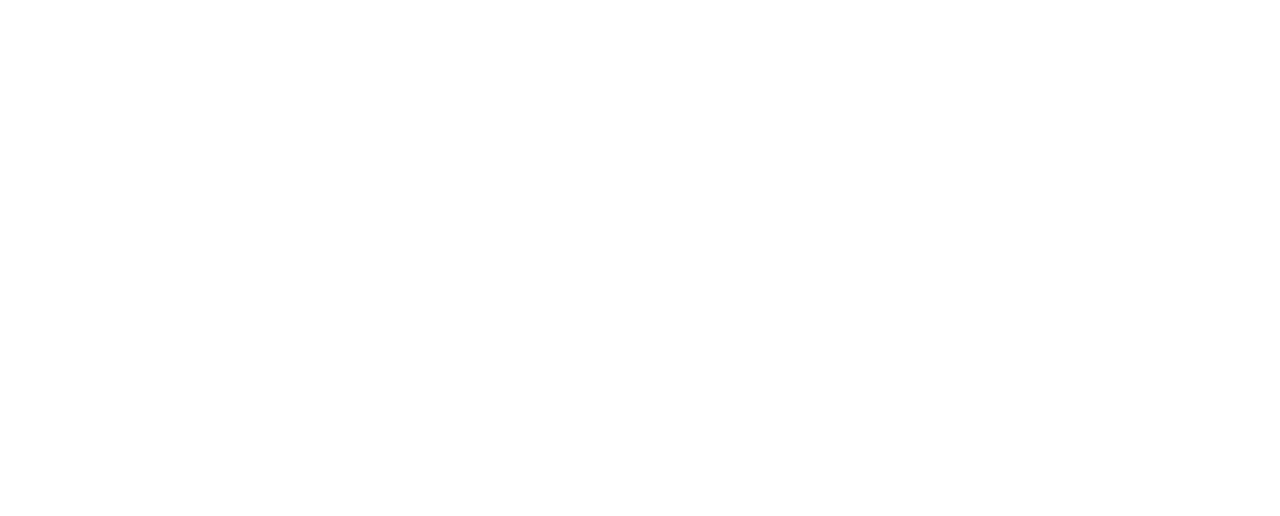
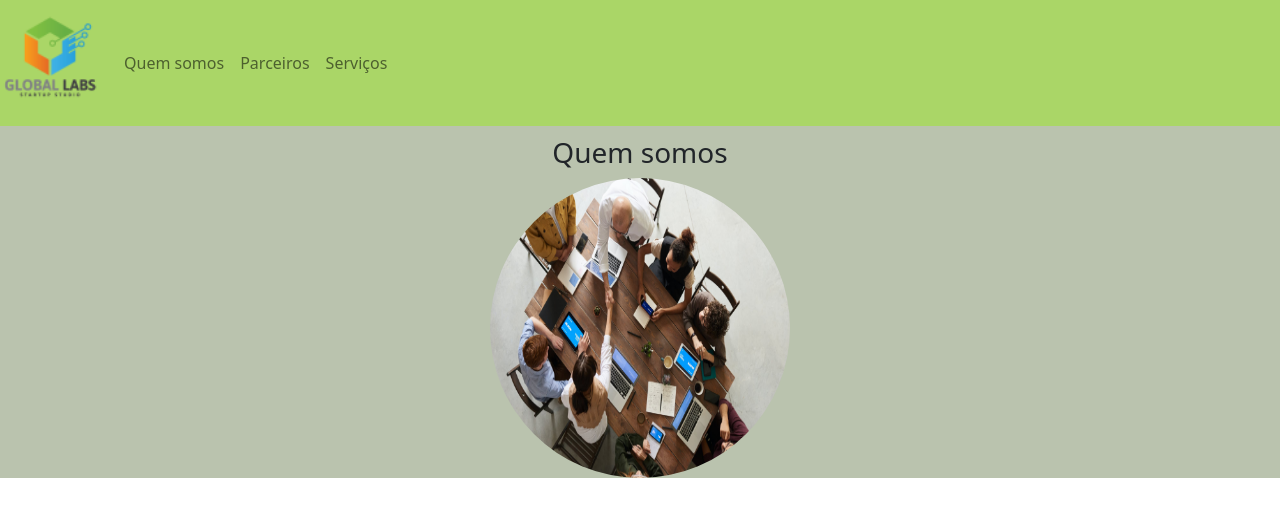
Before and after one commit to cleilsongurgel/aula_bootstrap, a plain HTML site: page index.html in a window 1280 px wide. Drawn offline with Linux system fonts and the light colour scheme.

Commit message:
Style css
Estilo css e imagens

```diff
--- /dev/null
+++ b/css/style.css
@@ -0,0 +1,12 @@
+.navbar{
+    background-color: #AAD667;
+
+}
+.quem-somos{
+    background-color: #BAC3AE
+}
+
+.margin{
+
+    padding-top: 10px;
+}
--- a/index.html
+++ b/index.html
@@ -2,11 +2,35 @@
 <html lang="pt-br">
 <head>
     <meta charset="UTF-8">
-    <meta http-equiv="X-UA-Compatible" content="IE=edge">
-    <meta name="viewport" content="width=device-width, initial-scale=1.0">
     <title>Minha página</title>
+    <link rel="stylesheet" type="text/css" href="/bootstrap/css/bootstrap.min.css">
+    <link rel="stylesheet" type="text/css" href="css/style.css">
 </head>
 <body>
+    <nav class="navbar navbar-expand-lg navbar-light">
+        <a class="navbar-brand" href="#">
+            <img src="img/globaldevs.png" width="100" height="100">
+        </a>
+        <div class="collapse navbar-collapse">
+            <ul  class="navbar-nav">
+                <li class="nav-item">
+                    <a href="#"class="nav-link"> Quem somos</a>
+                </li>
+                <li class="nav-item">
+                    <a href="#"class="nav-link"> Parceiros</a>
+                </li>
+                <li class="nav-item">
+                    <a href="#"class="nav-link"> Serviços</a>
+                </li>
+            </ul>
+        </div>
+    </nav>
+    <section id="quemsomos">
+        <div class="container-fluid quem-somos text-center margin">
+            <h3>Quem somos</h3>
+            <img src="img/time.jpeg" class="rounded-circle" width="300" height="300">
+        </div>
 
+    </section>
 </body>
 </html>
```
Also changed, not shown: img/app.jpeg (added), img/globaldevs.png (added), img/logo-footer.png (added), img/site1.jpeg (added), img/site2.jpeg (added), img/site3.jpeg (added), img/time.jpeg (added).
